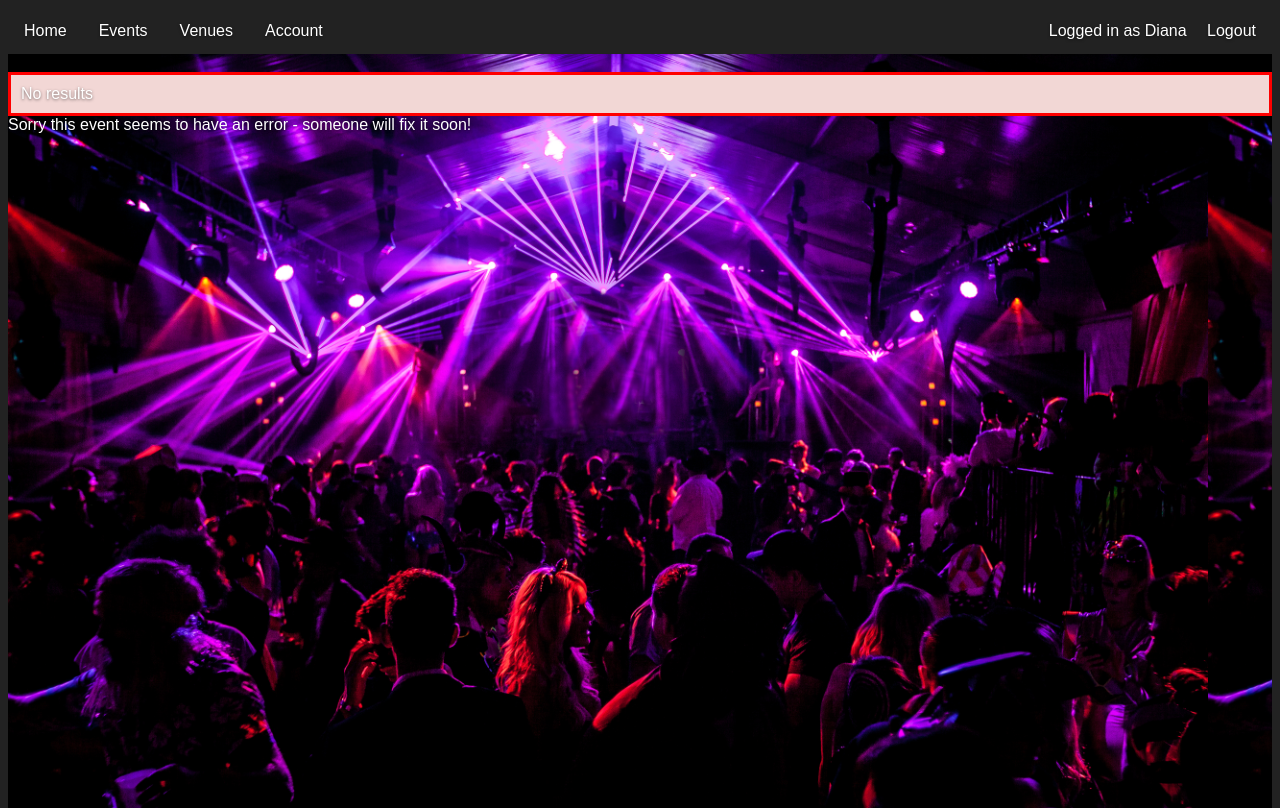
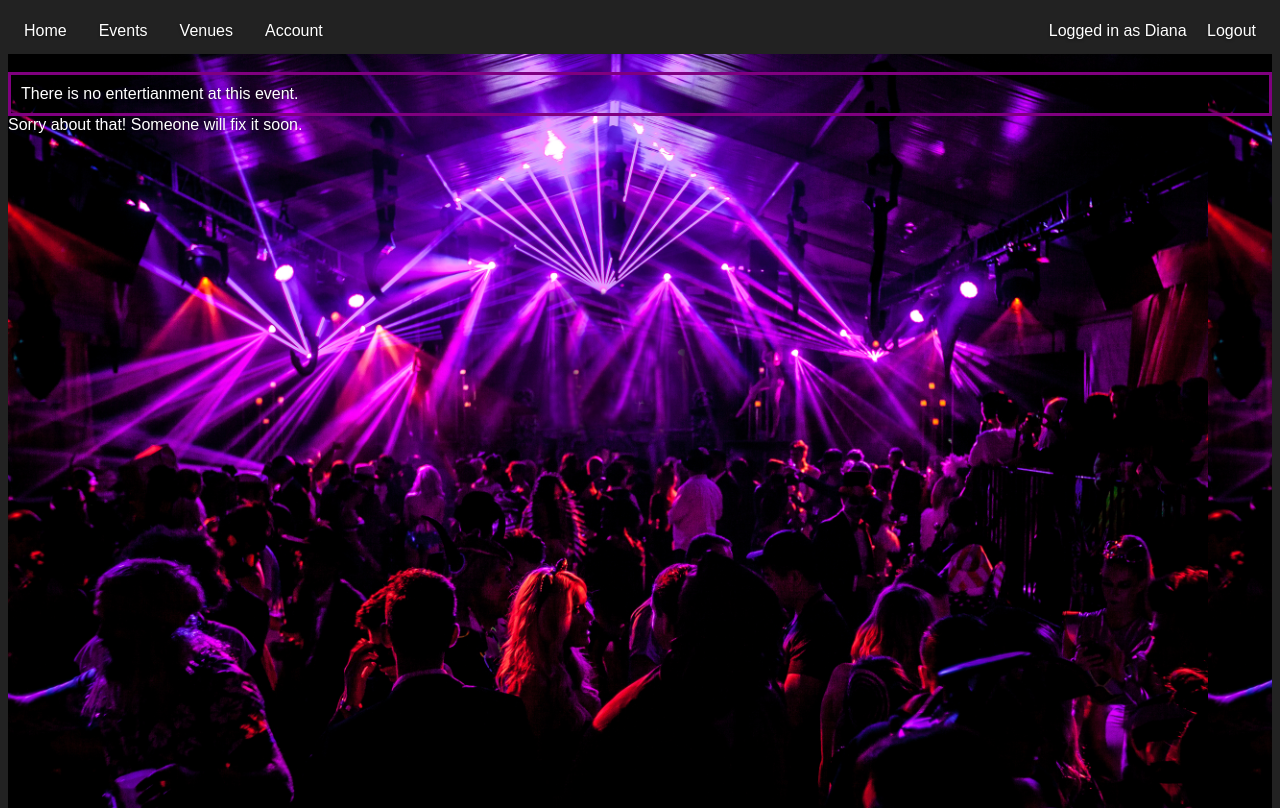
Before and after one commit to danyakarras/Venue, a PHP site: page /304_project/event_page.php?evid=124565 in a window 1280 px wide. Run offline with PHP 8.4, Linux system fonts and the light colour scheme; a user stored in the database is signed in; data comes from the database, SQL or seed files in the repository.

Commit message:
fixed event page

```diff
--- a/event_page.php
+++ b/event_page.php
@@ -115,27 +115,28 @@ if ($result->num_rows > 0) {
 
     }
 } else {
-    echo "<br><div style='border-style: solid; border-color: red; background-color:#f2d7d5; padding:10px;'>No results</div>";
+    echo "<br><div style='border-style: solid; border-color: purple; padding:10px;'>There is no entertianment at this event.</div>";
 }
 
 if($result->num_rows == 0) {
-  echo "Sorry this event seems to have an error - someone will fix it soon!";
+  echo "Sorry about that! Someone will fix it soon.";
 } else {
   echo '<div  style="width:50%;background:rgba(20, 20, 20, 0.7); padding-left: 20px;padding-top: 20px;">
-<h2><?php echo $eventName;?> </h2>
-<h3>Be there at <?php echo $time;?> on <?php echo $date;?>.</h3>
-<p><?php echo $enName;?> of <?php echo $enGenre;?> genre will be playing.</p>
-<p>Individual tickets for this event are $<?php echo $eventPrice;?></p>
-<p>This event is at <?php echo $venueName;?> located at <?php echo $venueAddress;?></p>
+<h2>'.$eventName.'</h2>
+<h3>Be there at '.$time.' on '.$date.'.</h3>
+<p>'.$enName.'of '.$enGenre.' genre will be playing.</p>
+<p>Individual tickets for this event are $'.$eventPrice.'></p>
+<p>This event is at '.$venueName.' located at '.$venueAddress.'</p>
 <p><a href = "http://localhost/304_project/buy_ticket_confirmation.php?evid=<?php echo $evid; ?>&branchID=<?php echo $branchID; ?>"><button class="second_button" style="width:180px;"><span>Buy my ticket!</span></button></a></p>
-</div>
-</body>
-</html>';
+</div>';
 }
 
 //I don't want it to be a table, just tell them all the info in paragraphs below
 
 $conn->close();
-
+?>
+</body>
+</html>
+<?php
 }
 ?>
```
